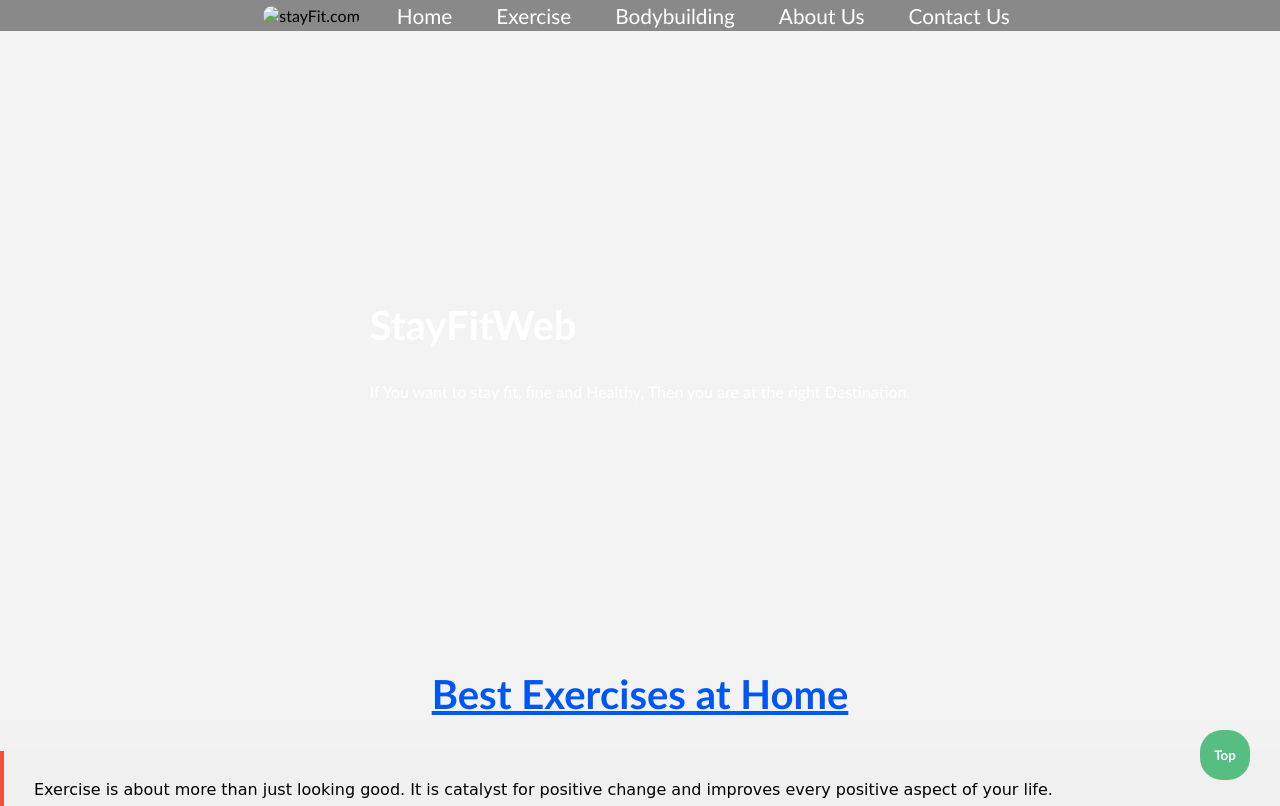
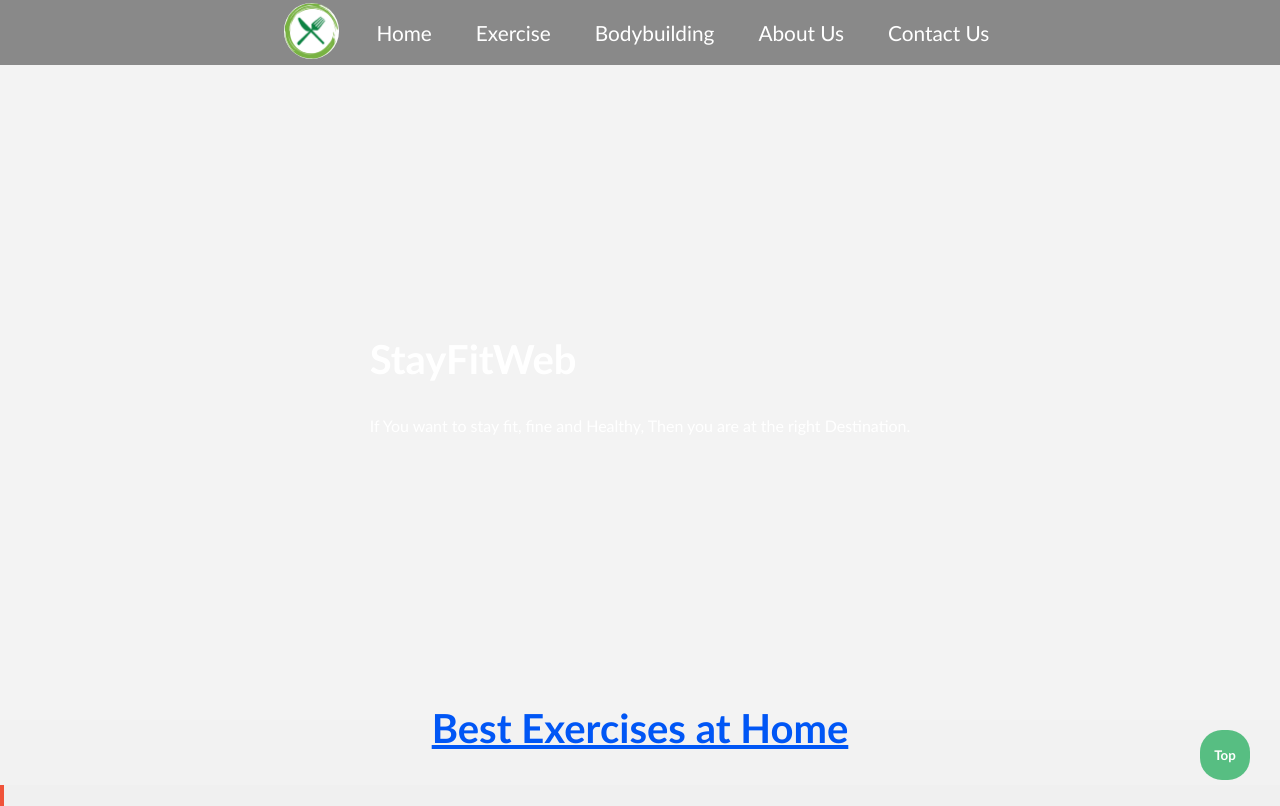
Before and after one commit to AishwaryaBawankule/StayFitWeb.co.in, a plain HTML site: page index.html in a window 1280 px wide. Shown: the top 806 px of the page. Drawn offline with Linux system fonts and the light colour scheme.

Commit message:
Update index.html

```diff
--- a/index.html
+++ b/index.html
@@ -7,17 +7,17 @@
     <meta name="viewport" content="width=device-width, initial-scale=1.0">
     <title>Some Tasty And Healthy Contents</title>
     <link rel = "icon" href =
-"img/3.png"
+"3.png"
         type = "image/x-icon">
 
     <link rel="stylesheet" href="style.css">
-    <link rel="stylesheet" media="screen and (max-width: 1120px)" href="css/phone.css">
+    <link rel="stylesheet" media="screen and (max-width: 1120px)" href="phone.css">
 </head>
 
 <body>
     <nav id="navbar">
         <div id="logo">
-            <img src="img/3.png" alt="stayFit.com">
+            <img src="3.png" alt="stayFit.com">
         </div>
         <ul>
             <li class="item"><a href="#">Home</a></li>
@@ -108,7 +108,7 @@
                 </ul>
             </div>
             <div class="box">
-                <img src="img/squats.jpg" alt="squats">
+                <img src="squats.jpg" alt="squats">
                 <p class="para"></p>
                 <strong style="font-size: large;">Squats</strong>
                 <p class="para"></p>
```
